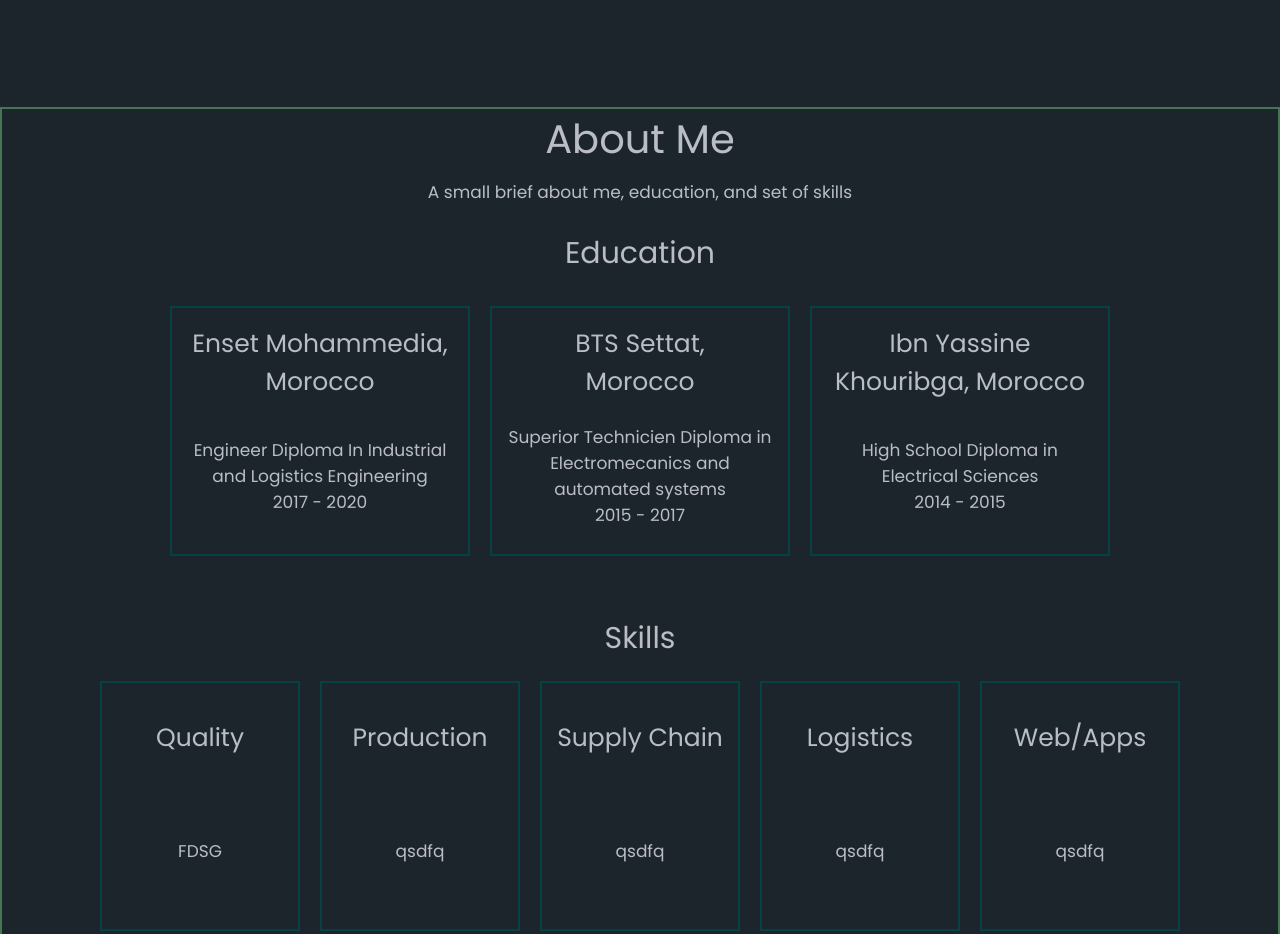
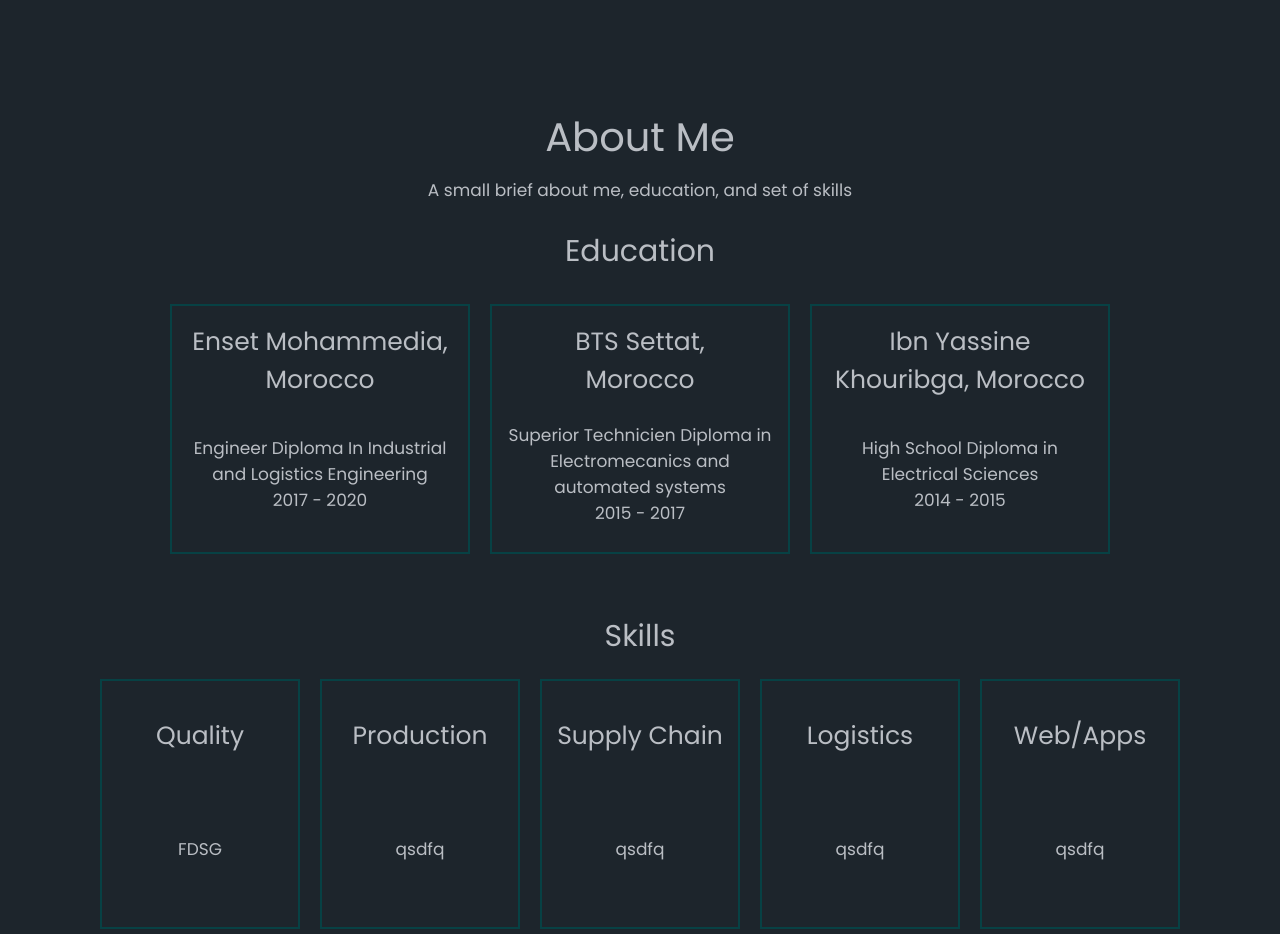
Before and after one commit to KolalCreator/KolalCreator.github.io, a plain HTML site: page index.html in a window 1280 px wide. Shown: the part 2057-2991 px from the top of the page. Drawn offline with nearby package versions, Linux system fonts and the light colour scheme.

Commit message:
Update style.css

```diff
--- a/assets/css/style.css
+++ b/assets/css/style.css
@@ -189,7 +189,6 @@ main{
  /* About */
 
  .about{
-    border: 2px solid  #477452;
     display: flex;
     flex-direction: column;
     height: fit-content;
```
